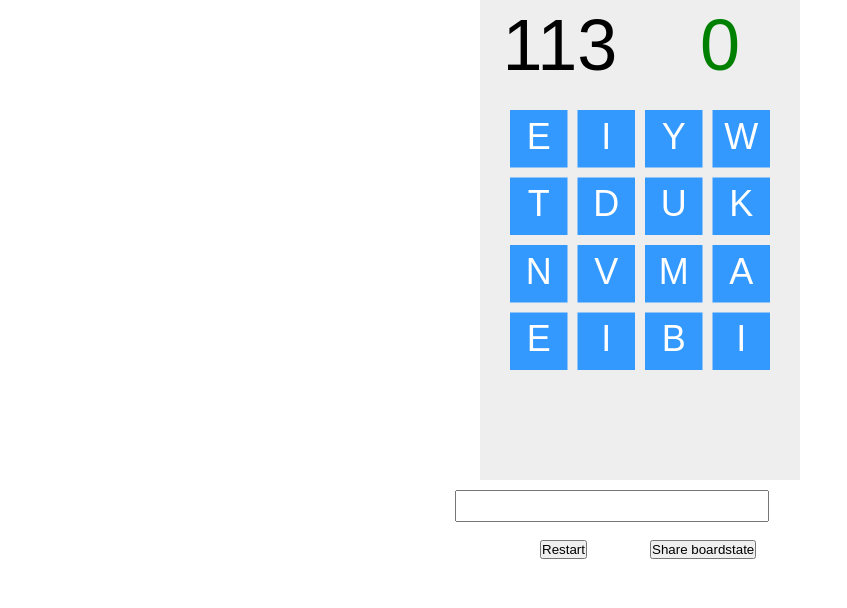
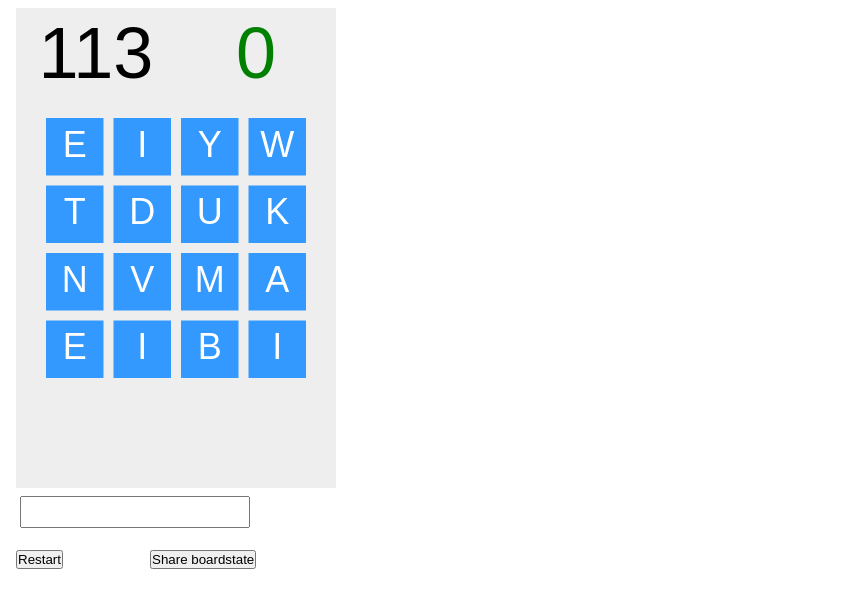
Before and after one commit to simonisphording/BoggleSolverWebsite, a Flask app: page / in a window 1280 px wide. Shown: the top 608 px of the page, without its empty margins (0-847 px from the left). Run offline with Flask 2, Linux system fonts and the light colour scheme; parts of the project's set-up code (start-up, migrations or seed data) failed here and were passed over.

Commit message:
moved play screen and fixed small bug in python script

```diff
--- a/app.py
+++ b/app.py
@@ -83,7 +83,7 @@ def all_important_stuff(input):
     for item in list(all_words):
         result += item + "/"
 
-    return result
+    return result[:-1]
 
 ######## Data fetch ############
 @app.route('/getdata/<diceString>', methods=['GET', 'POST'])
--- a/templates/index.html
+++ b/templates/index.html
@@ -8,10 +8,10 @@
 <body>
     <p id='mylog'/>
 
-    <canvas id="myCanvas" width="320" height="480" style="position:relative; left:50%; margin-left: -160px;"></canvas>
-    <input type = "text" id ="UserInput" style="font-size: 24px; position: fixed; left:50%; margin-left: -185; margin-top: 10;">
-    <button onclick="resetGame()" type="button" style="position: fixed; left:50%; margin-left: -100; margin-top: 60;">Restart</button>
-    <button onclick="shareBoardState()" type="button" style="position: fixed; left:50%; margin-left: 10; margin-top: 60;">Share boardstate</button>
+    <canvas id="myCanvas" width="320" height="480" style="position:absolute; top: 8px; left: 16px"></canvas>
+    <input type = "text" id ="UserInput" size="14" style="font-size: 24px; position: absolute; top: 496px; left: 20px;">
+    <button onclick="resetGame()" type="button" style="position: absolute; top: 550px; left: 16px;">Restart</button>
+    <button onclick="shareBoardState()" type="button" style="position: absolute; top: 550px; left: 150px;">Share boardstate</button>
 
     <script>
         var canvas = document.getElementById("myCanvas");
@@ -386,7 +386,6 @@
             for(var i = 0; i < letterArray.length; i++) {
                 answer += letterArray[i]
             }
-            console.log(answer)
             checkAnswer(answer);
             letterArray = [];
 		}
```
